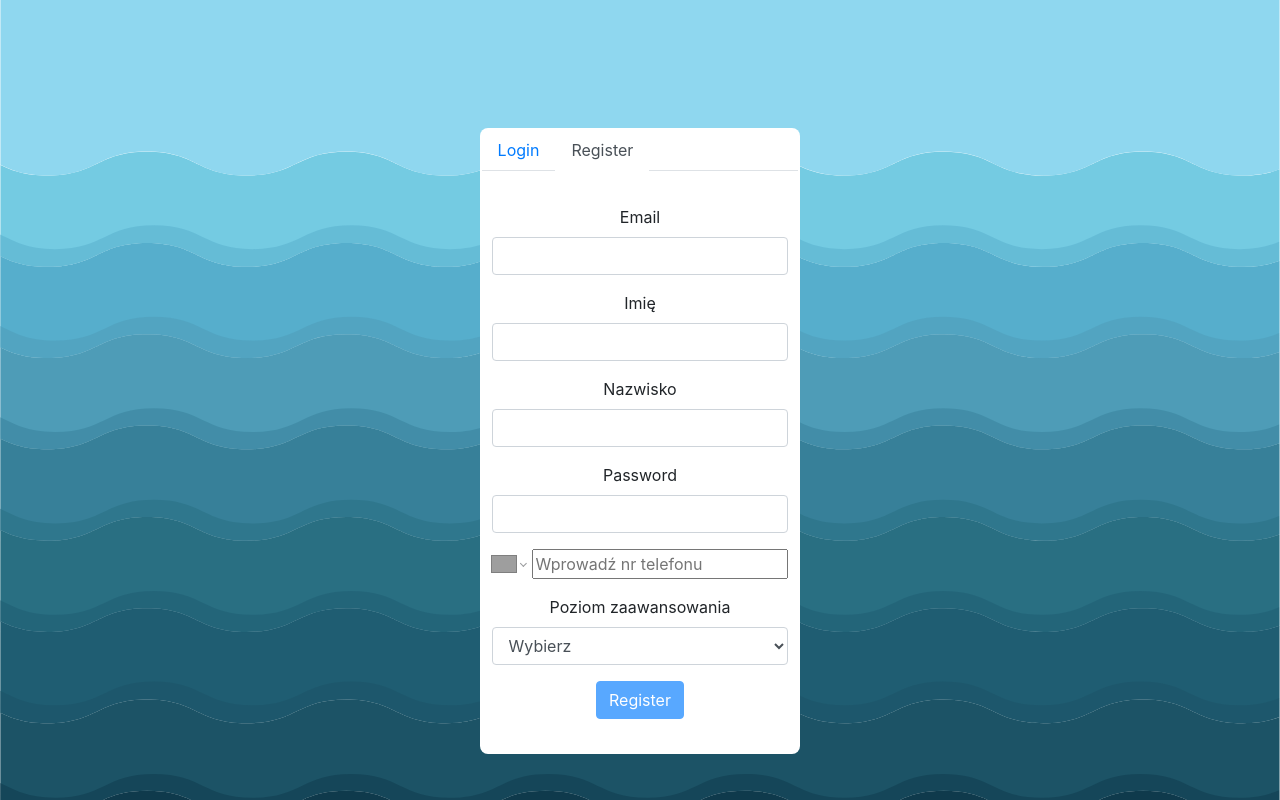
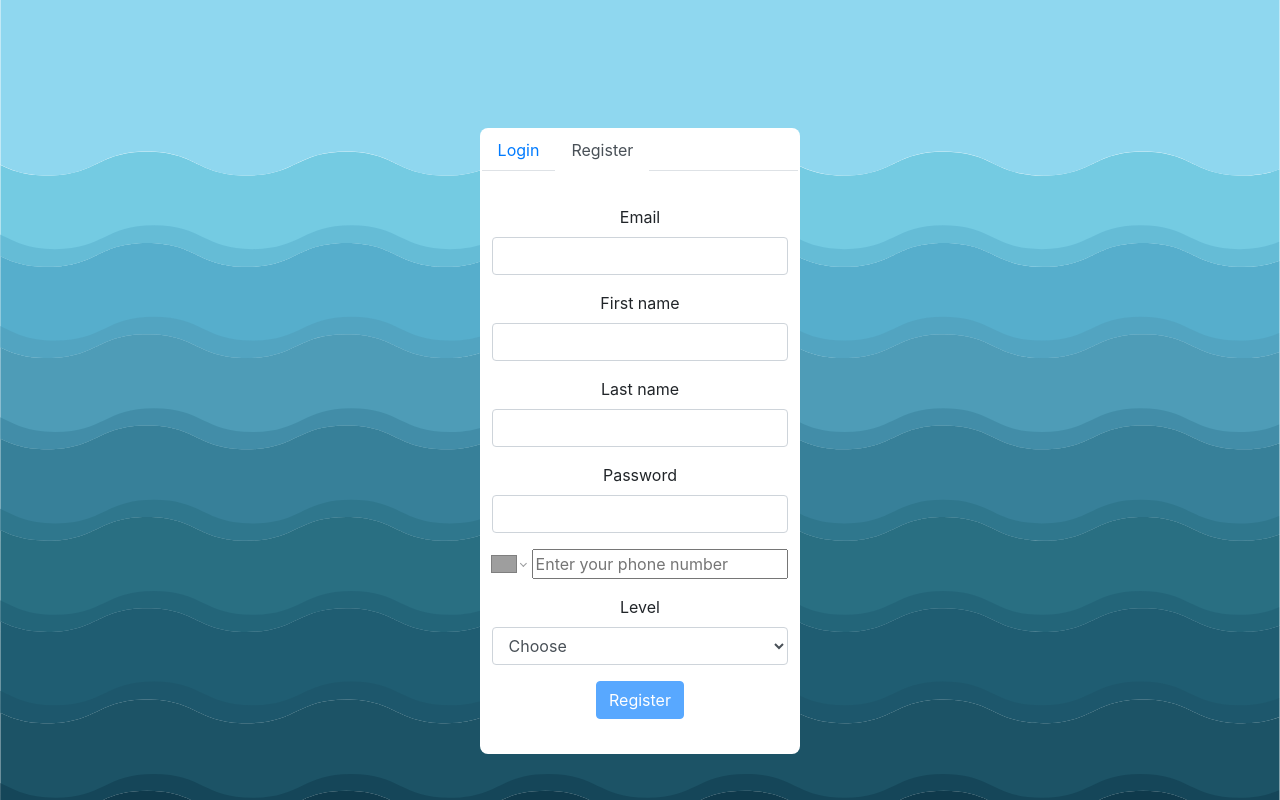
Before and after one commit to j-szulc/projekt_bd, a React (Create React App) app in the folder client/: page / in a window 1280 px wide. Both pictures are taken after a click on the tab "Register". Built offline with nearby package versions, Linux system fonts and the light colour scheme; no server answers; grey boxes are pictures that could not be loaded.

Commit message:
Cosmetic corrections

```diff
--- a/client/src/Dashboard.js
+++ b/client/src/Dashboard.js
@@ -62,12 +62,12 @@ class Dashboard extends Component {
                 <thead>
                     <tr>
                         <th className="id">Id</th>
-                        <th className="name=">Nazwa</th>
-                        <th className="address">Adres</th>
-                        <th className="nrtoru">Nr toru</th>
-                        <th className="date">Data</th>
-                        <th className="from">Od</th>
-                        <th className="to">Do</th>
+                        <th className="name=">Name</th>
+                        <th className="address">Adress</th>
+                        <th className="nrtoru">Pool lane no.</th>
+                        <th className="date">Date</th>
+                        <th className="from">From</th>
+                        <th className="to">To</th>
                     </tr>
                 </thead>
                 {this.state.waitForServer ?
@@ -81,7 +81,7 @@ class Dashboard extends Component {
                     : (this.state.rows.length == 0 ?
                             (<tbody>
                                     <tr>
-                                        <th colSpan="100%">Nie masz żadnych rezerwacji</th>
+                                        <th colSpan="100%">You have no upcoming reservations</th>
                                     </tr>
                                 </tbody>
                             )
--- a/client/src/Login.js
+++ b/client/src/Login.js
@@ -133,7 +133,7 @@ class Login extends Component {
                                 />
                             </Form.Group>
                             <Form.Group size="lg" controlId="name">
-                                <Form.Label>Imię</Form.Label>
+                                <Form.Label>First name</Form.Label>
                                 <Form.Control
                                     autoFocus
                                     type="text"
@@ -142,7 +142,7 @@ class Login extends Component {
                                 />
                             </Form.Group>
                             <Form.Group size="lg" controlId="surname">
-                                <Form.Label>Nazwisko</Form.Label>
+                                <Form.Label>Last name</Form.Label>
                                 <Form.Control
                                     autoFocus
                                     type="text"
@@ -160,7 +160,7 @@ class Login extends Component {
                             </Form.Group>
                             <Form.Group controlId="tel">
                                 <PhoneInput
-                                    placeholder="Wprowadź nr telefonu"
+                                    placeholder="Enter your phone number"
                                     defaultCountry="PL"
                                     value={this.state.tel}
                                     onChange={(e) => {
@@ -168,10 +168,10 @@ class Login extends Component {
                                     }}/>
                             </Form.Group>
                             <Form.Group controlId="level">
-                                <Form.Label>Poziom zaawansowania</Form.Label>
-                                <Form.Control as="select" defaultValue="Wybierz"
+                                <Form.Label>Level</Form.Label>
+                                <Form.Control as="select" defaultValue="Choose"
                                               onChange={(e) => this.setState({level: e.target.value})}>
-                                    <option>Wybierz</option>
+                                    <option>Choose</option>
                                     <option>beginner</option>
                                     <option>intermediate</option>
                                     <option>advanced</option>
--- a/client/src/Pools.css
+++ b/client/src/Pools.css
@@ -9,7 +9,8 @@
     }
 
     .poolsTable{
-        table-layout: fixed
+        table-layout: fixed;
+        overflow-x: scroll;
     }
 
     .poolsRow:hover{
--- a/client/src/Pools.js
+++ b/client/src/Pools.js
@@ -34,13 +34,14 @@ class Pools extends Component {
     render() {
         checkCookies();
         return <div className="pools">
+            <h1>Available pools</h1>
             <div className="error">{this.state.errorMsg}</div>
             <Table bordered className="poolsTable">
                 <thead>
                     <tr>
                         <th className="id">Id</th>
-                        <th className="name">Nazwa</th>
-                        <th className="address">Adres</th>
+                        <th className="name">Name</th>
+                        <th className="address">Adress</th>
                     </tr>
                 </thead>
                 {this.state.errorMsg}
```
